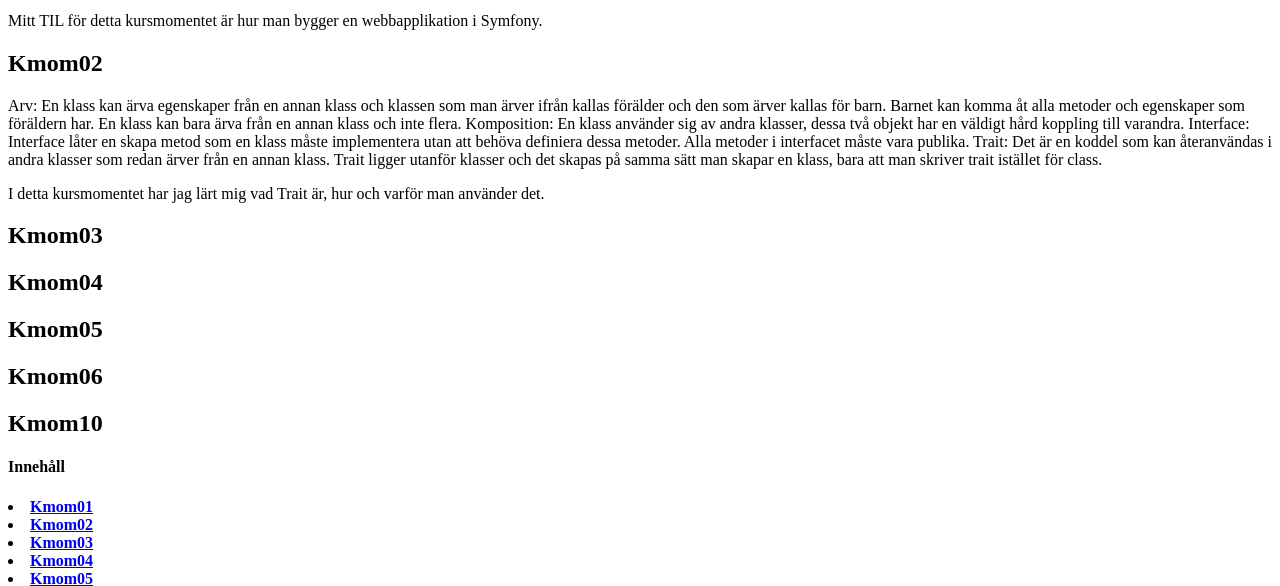
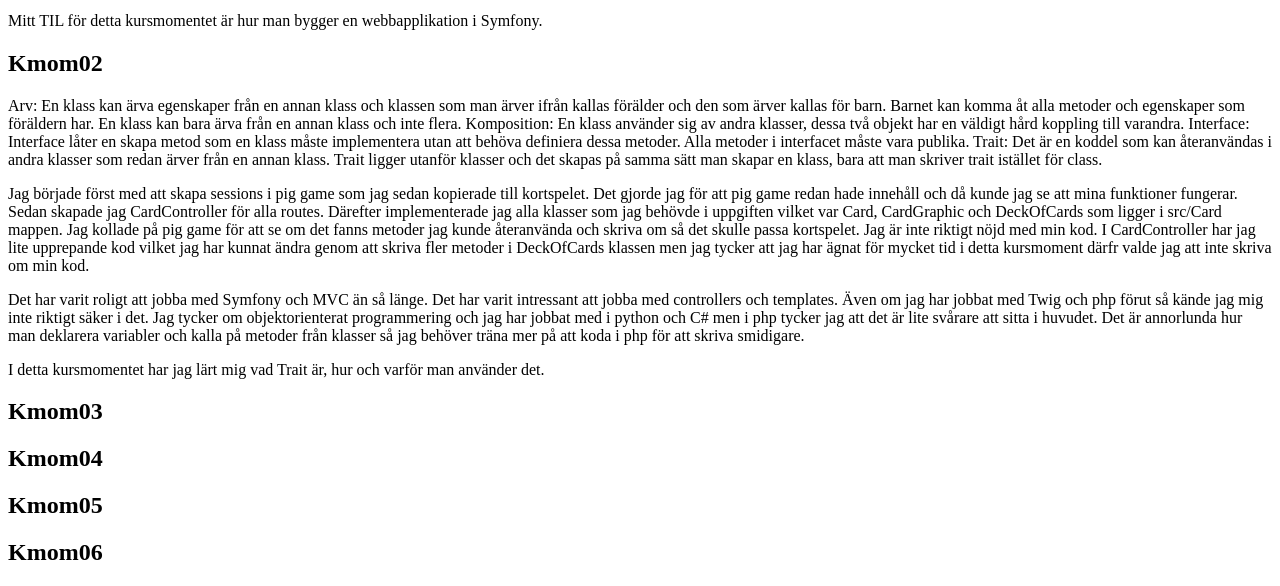
Before and after one commit to EmmyV25/mvc, a Symfony app: template templates/report.html.twig in a window 1280 px wide. Shown: the part 426-1012 px from the top of the page. Run offline with Twig, Linux system fonts and the light colour scheme; the template is opened without the code that fills it, so the values that code supplies are empty; some libraries are stand-ins or nearby versions.

Commit message:
Added kmom02 report

```diff
--- a/templates/report.html.twig
+++ b/templates/report.html.twig
@@ -54,9 +54,20 @@
                 </p>
 
                 <p>
+                    Jag började först med att skapa sessions i pig game som jag sedan kopierade till kortspelet.
+                    Det gjorde jag för att pig game redan hade innehåll och då kunde jag se att mina funktioner fungerar.
+                    Sedan skapade jag CardController för alla routes.
+                    Därefter implementerade jag alla klasser som jag behövde i uppgiften vilket var Card, CardGraphic och DeckOfCards som ligger i src/Card mappen.
+                    Jag kollade på pig game för att se om det fanns metoder jag kunde återanvända och skriva om så det skulle passa kortspelet.
+                    Jag är inte riktigt nöjd med min kod. I CardController har jag lite upprepande kod vilket jag har kunnat ändra genom att skriva fler metoder i DeckOfCards klassen men
+                    jag tycker att jag har ägnat för mycket tid i detta kursmoment därfr valde jag att inte skriva om min kod.
                 </p>
 
                 <p>
+                    Det har varit roligt att jobba med Symfony och MVC än så länge. Det har varit intressant att jobba med controllers och templates.
+                    Även om jag har jobbat med Twig och php förut så kände jag mig inte riktigt säker i det.
+                    Jag tycker om objektorienterat programmering och jag har jobbat med i python och C# men i php tycker jag att det är lite svårare att sitta i huvudet.
+                    Det är annorlunda hur man deklarera variabler och kalla på metoder från klasser så jag behöver träna mer på att koda i php för att skriva smidigare.
                 </p>
 
                 <p>
```
